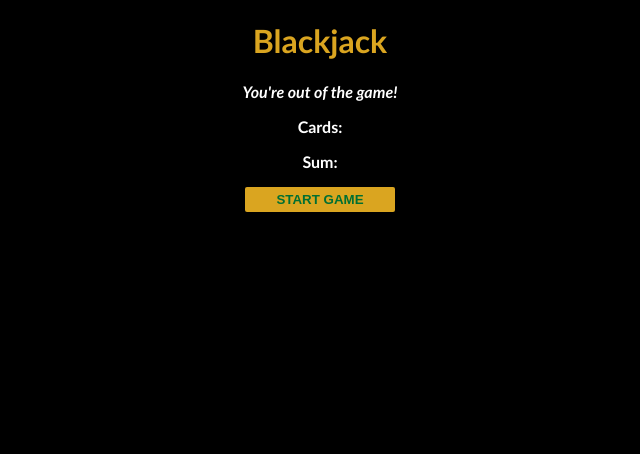
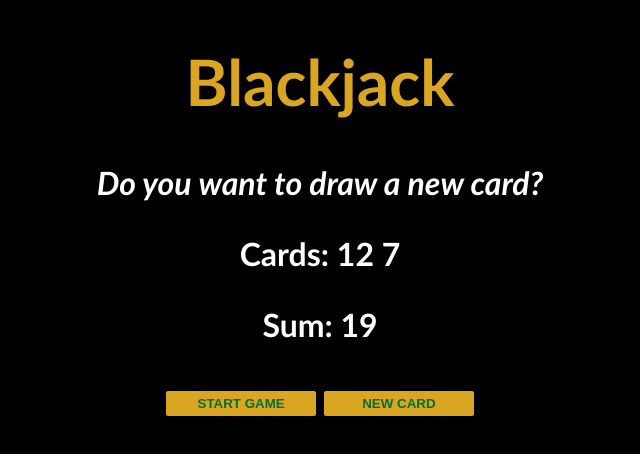
Before and after one commit to GPVcode/Blackjack, a plain HTML site: page index.html in a window 1280 px wide. Both pictures are taken after a click on the button "START GAME". Shown: the whole page, without its empty margins (320-960 px from the left). Drawn offline with Linux system fonts and the light colour scheme.

Commit message:
Randomized numbers and added new card button

```diff
--- a/index.css
+++ b/index.css
@@ -17,6 +17,7 @@ h1 {
 
 
 button {
+
     color: #016f32;
     width: 150px;
     background: goldenrod;
@@ -25,4 +26,13 @@ button {
     font-weight: bold;
     border: none;
     border-radius: 2px;
+    margin-top: 2px;
+    margin-bottom: 2px;
 }
+
+.interface {
+    flex: display;
+    justify-content: center;
+    font-size: xx-large;
+
+}
--- a/index.html
+++ b/index.html
@@ -8,12 +8,15 @@
     <link rel="stylesheet" href="index.css">
 </head>
 <body>
+    <div class="interface">
     <h1>Blackjack</h1>
-        <p id="message-el">Want to play a round?</p>
-        <p>Cards:</p>
-        <p>Sum:</p>
+    <p id="message-el">Want to play a round?</p>
+    <p id="cards-el">Cards:</p>
+    <p id="sum-el">Sum:</p>
         <button onclick="startGame()">START GAME</button>
+        <button onclick="newCard()">NEW CARD</button>
         <script src="index.js"></script>
+    </div>
 </body>
 </html>
 
--- a/index.js
+++ b/index.js
@@ -1,18 +1,24 @@
-let firstCard = Math.floor(Math.random() * 21) + 1;
-console.log(firstCard)
-let secondCard = Math.floor(Math.random() * 21) + 1;
-console.log(secondCard)
-
+//randomize our cards
+let firstCard = Math.floor(Math.random() * 12) + 1;
+let secondCard = Math.floor(Math.random() * 12) + 1;
+let cards = [firstCard, secondCard];
 let sum = firstCard + secondCard
 let hasBlackJack = false
 let isAlive = true
 let message = ""
-
 let messageEl = document.getElementById("message-el")
-
+let sumEl = document.querySelector("#sum-el")
+let cardsEl = document.querySelector("#cards-el")
 
 function startGame() {
-    if (sum <= 20) {
+    renderGame();
+}
+
+function renderGame() {
+    cardsEl.textContent = `Cards: ${cards[0]} ${cards[1]}`;
+    //show sum content on our page
+    sumEl.textContent  = `Sum: ${sum}`
+        if (sum <= 20) {
         message = "Do you want to draw a new card?"
     } else if (sum === 21) {
         message = "You've got Blackjack!"
@@ -21,5 +27,15 @@ function startGame() {
         message = "You're out of the game!"
         isAlive = false
     }
+    //show message content on our page
     messageEl.textContent = message;
 }
+
+function newCard() {
+    //get new random card
+    let newCard = Math.floor(Math.random() * 12) + 1;
+    //add new random card to current sum
+    sum += newCard;
+    //run startGame function
+    renderGame();
+}
```
